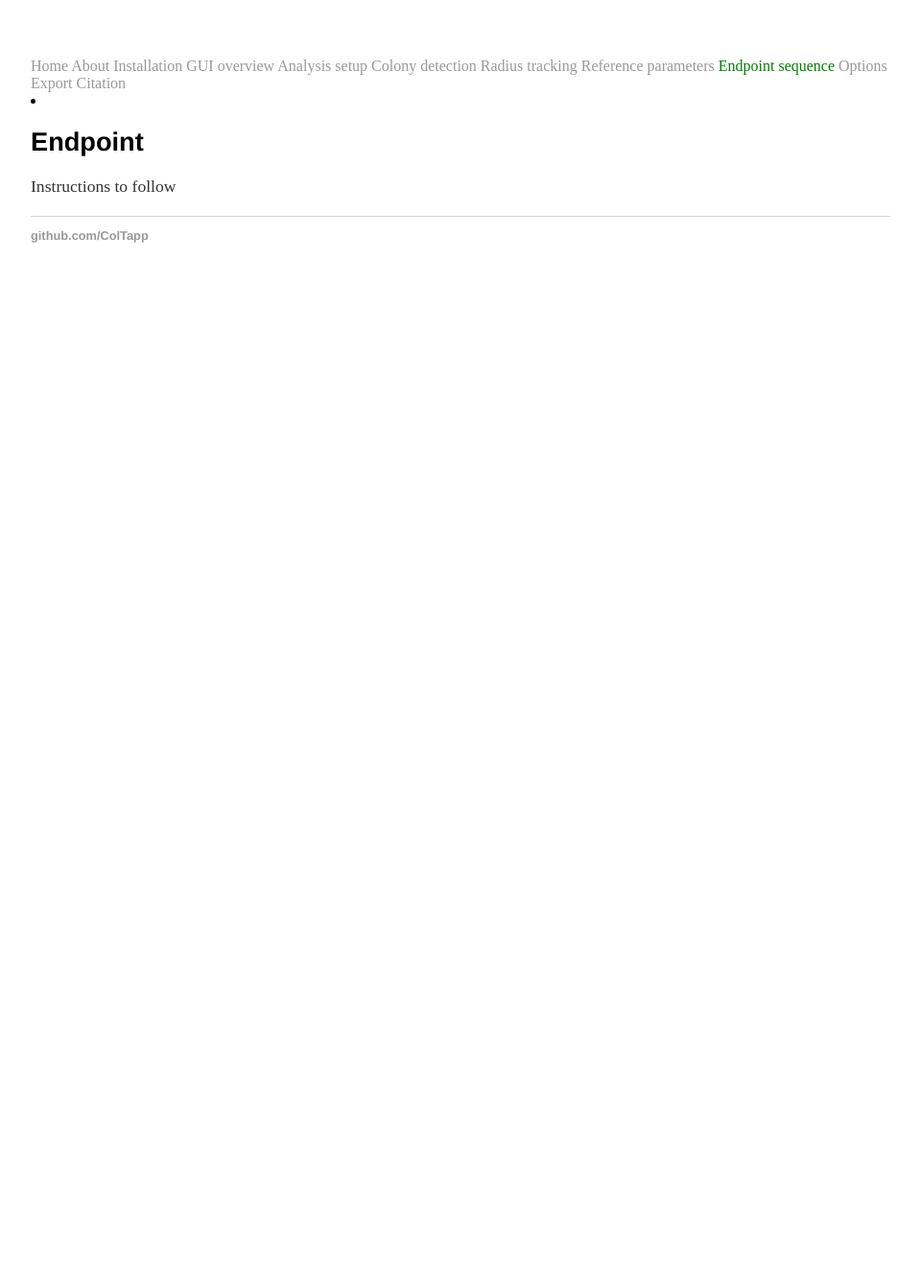
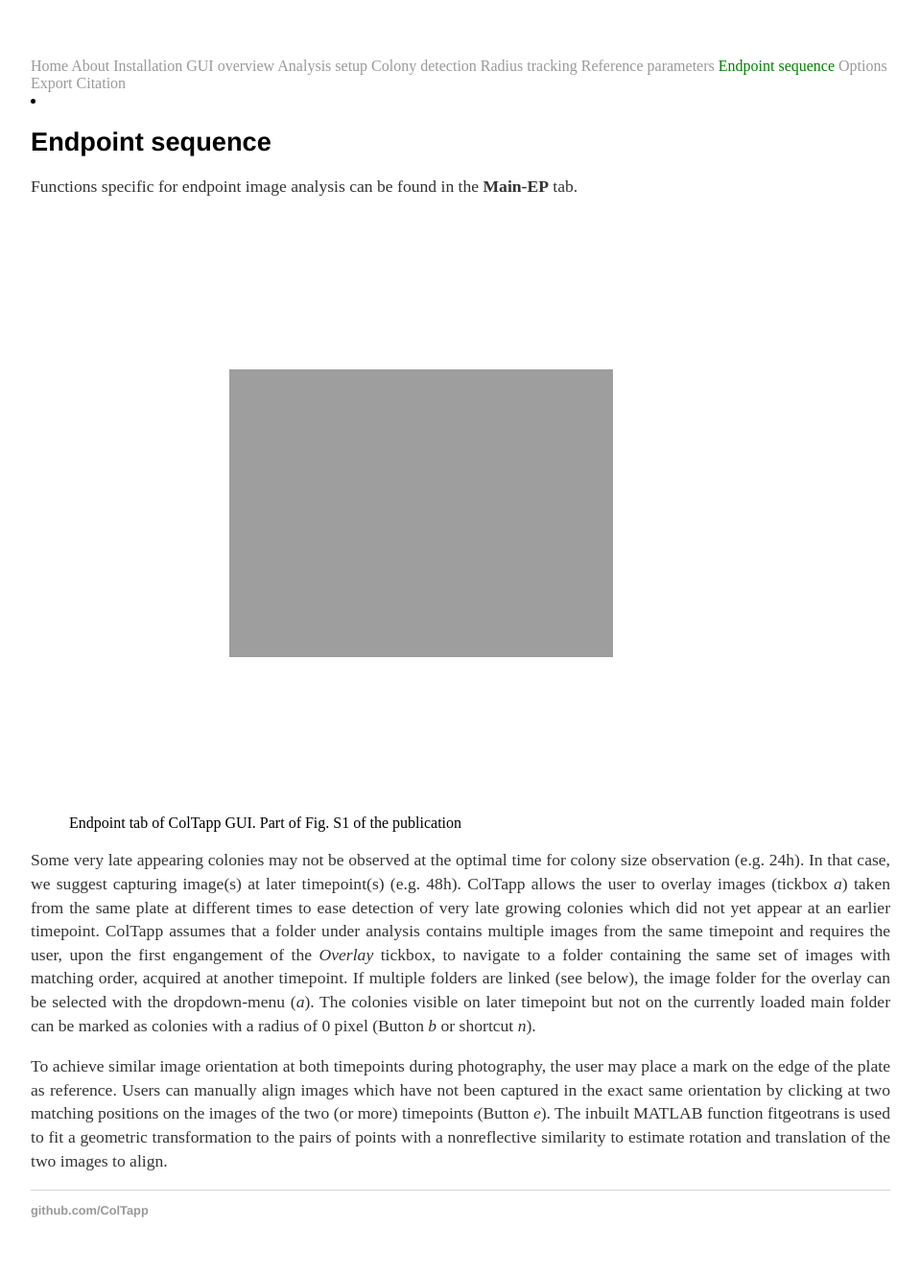
Before and after one commit to ColTapp/ColTapp.github.io, a Jekyll site: the page built from endpoint.md, in a window 1280 px wide. Shown: the whole page at 96% size, without its empty margins (160-1119 px from the left). Built offline with Jekyll 4.4.1, drawn with Linux system fonts in a browser that asks for light colours; before the commit the page ends 900 px from its top, so only the background shows below that.

Commit message:
Update endpoint.md

```diff
--- a/endpoint.md
+++ b/endpoint.md
@@ -2,6 +2,14 @@
 layout: default
 title: Endpoint
 ---
-# Endpoint
+# Endpoint sequence
 
-Instructions to follow
+Functions specific for endpoint image analysis can be found in the **Main-EP** tab.
+<figure>
+  <img src="{{site.url}}/assets/images/EP0.png" alt="Endpoint tab of GUI" height="620px"/>
+  <figcaption>Endpoint tab of ColTapp GUI. Part of Fig. S1 of the publication </figcaption>
+</figure>
+Some very late appearing colonies may not be observed at the optimal time for colony size observation (e.g. 24h). In that case, we suggest capturing image(s) at later timepoint(s) (e.g. 48h). ColTapp allows the user to overlay images (tickbox _a_) taken from the same plate at different times to ease detection of very late growing colonies which did not yet appear at an earlier timepoint. ColTapp assumes that a folder under analysis contains multiple images from the same timepoint and requires the user, upon the first engangement of the _Overlay_ tickbox, to navigate to a folder containing the same set of images with matching order, acquired at another timepoint. If multiple folders are linked (see below), the image folder for the overlay can be selected with the dropdown-menu (_a_).
+The colonies visible on later timepoint but not on the currently loaded main folder can be marked as colonies with a radius of 0 pixel (Button _b_ or shortcut _n_).
+
+To achieve similar image orientation at both timepoints during photography, the user may place a mark on the edge of the plate as reference. Users can manually align images which have not been captured in the exact same orientation by clicking at two matching positions on the images of the two (or more) timepoints (Button _e_). The inbuilt MATLAB function fitgeotrans is used to fit a geometric transformation to the pairs of points with a nonreflective similarity to estimate rotation and translation of the two images to align.
```
